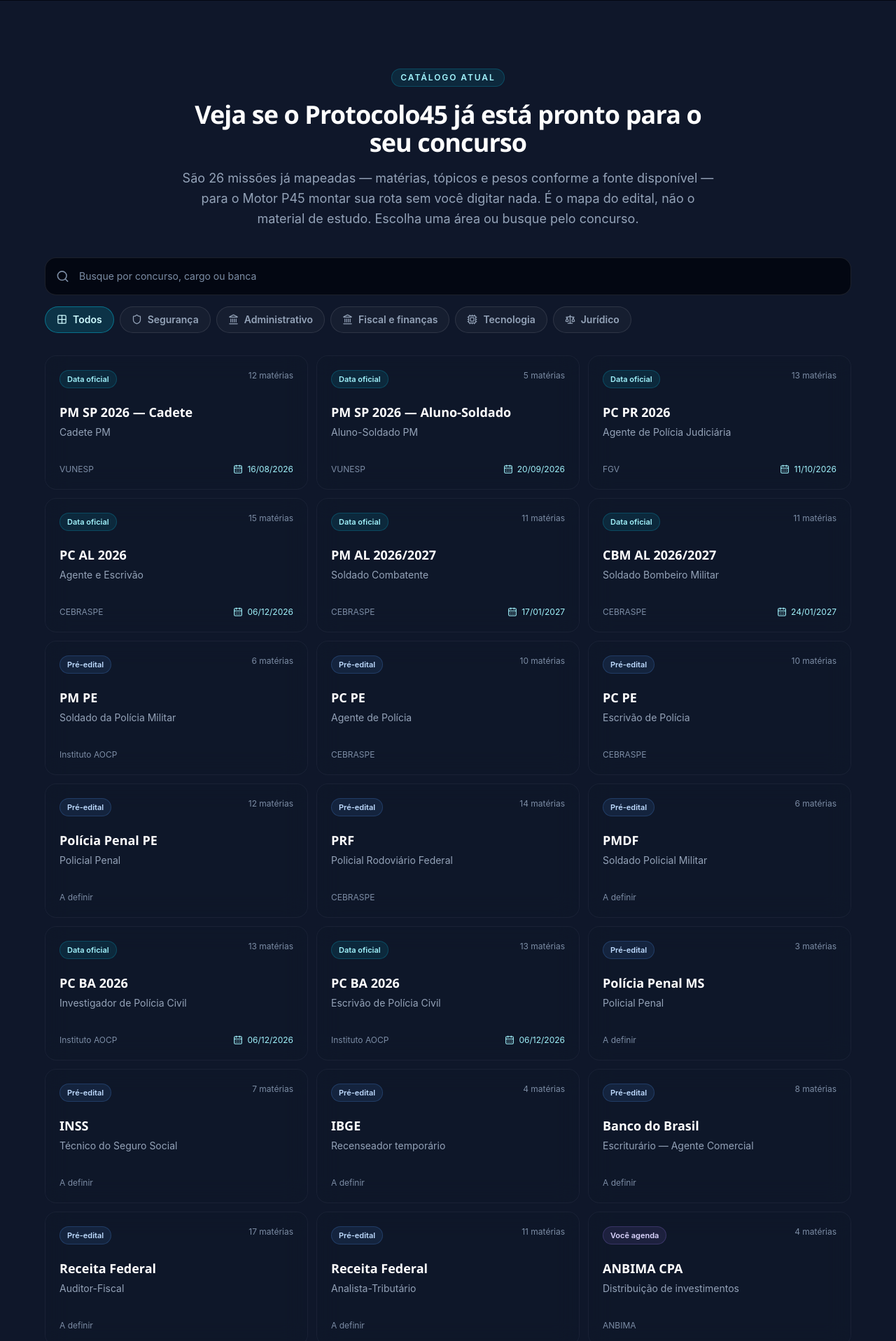
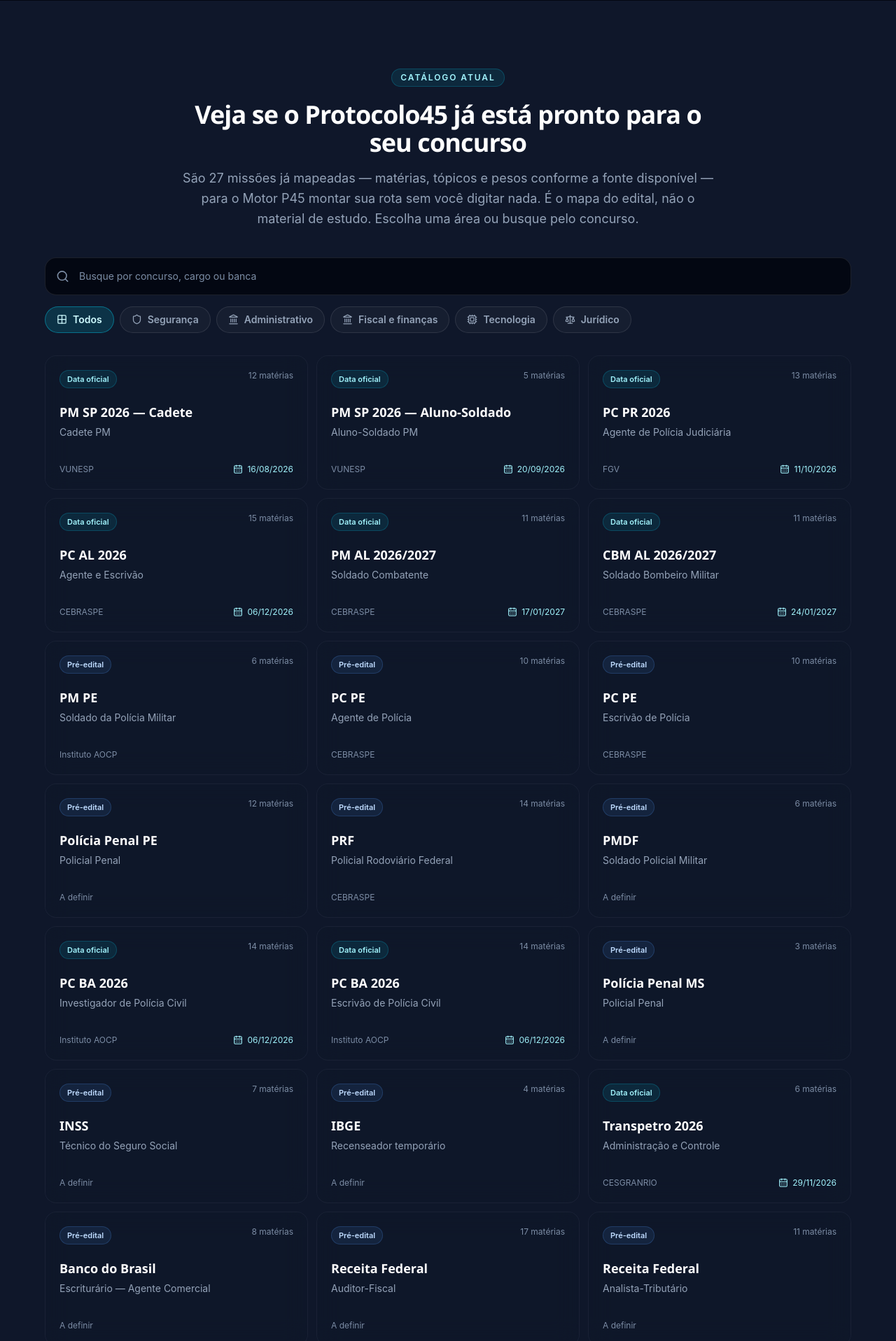
Before and after one commit to leiteneto17-cmd/site-protocolo45, a Next.js app: page / in a window 1280 px wide. Shown: the part 2244-4161 px from the top of the page at 70% size. Built offline with nearby package versions, Linux system fonts and the light colour scheme; no server answers.

Commit message:
fix(catalog): sync PC BA curricula and Transpetro emphasis

```diff
--- a/src/components/ContestCatalogSection.tsx
+++ b/src/components/ContestCatalogSection.tsx
@@ -59,11 +59,12 @@ const MISSIONS: Mission[] = [
   { name: "Polícia Penal PE", role: "Policial Penal", area: "seguranca", board: "A definir", subjects: 12, status: "forecast" },
   { name: "PRF", role: "Policial Rodoviário Federal", area: "seguranca", board: "CEBRASPE", subjects: 14, status: "forecast" },
   { name: "PMDF", role: "Soldado Policial Militar", area: "seguranca", board: "A definir", subjects: 6, status: "forecast" },
-  { name: "PC BA 2026", role: "Investigador de Polícia Civil", area: "seguranca", board: "Instituto AOCP", subjects: 13, status: "official", date: "06/12/2026" },
-  { name: "PC BA 2026", role: "Escrivão de Polícia Civil", area: "seguranca", board: "Instituto AOCP", subjects: 13, status: "official", date: "06/12/2026" },
+  { name: "PC BA 2026", role: "Investigador de Polícia Civil", area: "seguranca", board: "Instituto AOCP", subjects: 14, status: "official", date: "06/12/2026" },
+  { name: "PC BA 2026", role: "Escrivão de Polícia Civil", area: "seguranca", board: "Instituto AOCP", subjects: 14, status: "official", date: "06/12/2026" },
   { name: "Polícia Penal MS", role: "Policial Penal", area: "seguranca", board: "A definir", subjects: 3, status: "forecast" },
   { name: "INSS", role: "Técnico do Seguro Social", area: "administrativo", board: "A definir", subjects: 7, status: "forecast" },
   { name: "IBGE", role: "Recenseador temporário", area: "administrativo", board: "A definir", subjects: 4, status: "forecast" },
+  { name: "Transpetro 2026", role: "Administração e Controle", area: "administrativo", board: "CESGRANRIO", subjects: 6, status: "official", date: "29/11/2026" },
   { name: "Banco do Brasil", role: "Escriturário — Agente Comercial", area: "administrativo", board: "A definir", subjects: 8, status: "forecast" },
   { name: "Receita Federal", role: "Auditor-Fiscal", area: "fiscal", board: "A definir", subjects: 17, status: "forecast" },
   { name: "Receita Federal", role: "Analista-Tributário", area: "fiscal", board: "A definir", subjects: 11, status: "forecast" },
```
